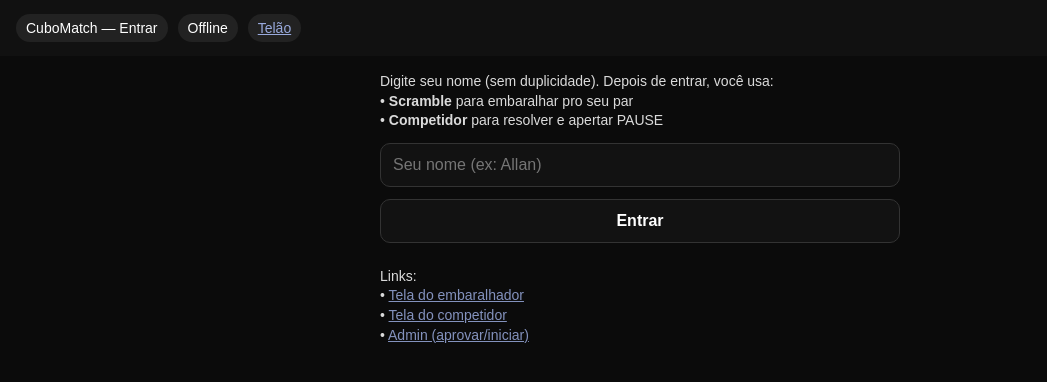
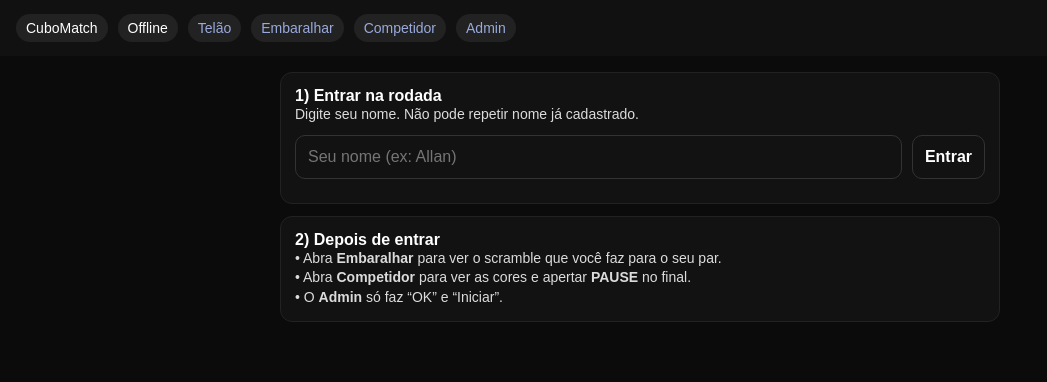
Before and after one commit to allanfurini/cubomatch-pwa, a website: page public/join.html in a window 1280 px wide. Shown: the whole page, without its empty margins (0-1047 px from the left). Drawn offline with Linux system fonts and the light colour scheme.

Commit message:
Update join.html

```diff
--- a/public/join.html
+++ b/public/join.html
@@ -6,38 +6,47 @@
   <title>CuboMatch — Entrar</title>
   <style>
     body{font-family:Arial;margin:0;background:#0b0b0b;color:#fff}
-    header{padding:14px 16px;background:#111;display:flex;gap:10px;align-items:center}
+    header{padding:14px 16px;background:#111;display:flex;gap:10px;align-items:center;flex-wrap:wrap}
     .pill{padding:6px 10px;border-radius:999px;background:#222;font-size:14px}
-    main{padding:16px;max-width:520px;margin:0 auto;display:grid;gap:12px}
+    a.pill{color:#9ad;text-decoration:none}
+    main{padding:16px;max-width:720px;margin:0 auto;display:grid;gap:12px}
+    .card{background:#121212;border:1px solid #222;border-radius:12px;padding:14px}
     input,button{padding:12px;border-radius:10px;border:1px solid #333;background:#121212;color:#fff;font-size:16px}
-    button{cursor:pointer;font-weight:800}
+    button{cursor:pointer;font-weight:900}
     .msg{opacity:.85;font-size:14px;line-height:1.4}
-    a{color:#9ad}
+    .ok{color:#9f9}
+    .bad{color:#f99}
+    .row{display:flex;gap:10px;flex-wrap:wrap}
   </style>
 </head>
 <body>
 <header>
-  <div class="pill">CuboMatch — Entrar</div>
+  <div class="pill">CuboMatch</div>
   <div class="pill" id="conn">Conectando…</div>
   <a class="pill" href="/">Telão</a>
+  <a class="pill" href="/scramble.html">Embaralhar</a>
+  <a class="pill" href="/competitor.html">Competidor</a>
+  <a class="pill" href="/admin.html">Admin</a>
 </header>
+
 <main>
-  <div class="msg">
-    Digite seu nome (sem duplicidade). Depois de entrar, você usa:
-    <br>• <b>Scramble</b> para embaralhar pro seu par
-    <br>• <b>Competidor</b> para resolver e apertar PAUSE
+  <div class="card">
+    <b>1) Entrar na rodada</b>
+    <div class="msg">Digite seu nome. Não pode repetir nome já cadastrado.</div>
+    <div class="row" style="margin-top:10px;">
+      <input id="name" placeholder="Seu nome (ex: Allan)" maxlength="40" style="flex:1;min-width:240px"/>
+      <button id="btn">Entrar</button>
+    </div>
+    <div id="out" class="msg" style="margin-top:10px;"></div>
   </div>
 
-  <input id="name" placeholder="Seu nome (ex: Allan)" maxlength="40"/>
-  <button id="btn">Entrar</button>
-
-  <div class="msg" id="out"></div>
-
-  <div class="msg">
-    Links:
-    <br>• <a href="/scramble.html">Tela do embaralhador</a>
-    <br>• <a href="/competitor.html">Tela do competidor</a>
-    <br>• <a href="/admin.html">Admin (aprovar/iniciar)</a>
+  <div class="card">
+    <b>2) Depois de entrar</b>
+    <div class="msg">
+      • Abra <b>Embaralhar</b> para ver o scramble que você faz para o seu par.<br/>
+      • Abra <b>Competidor</b> para ver as cores e apertar <b>PAUSE</b> no final.<br/>
+      • O <b>Admin</b> só faz “OK” e “Iniciar”.
+    </div>
   </div>
 </main>
 
```
